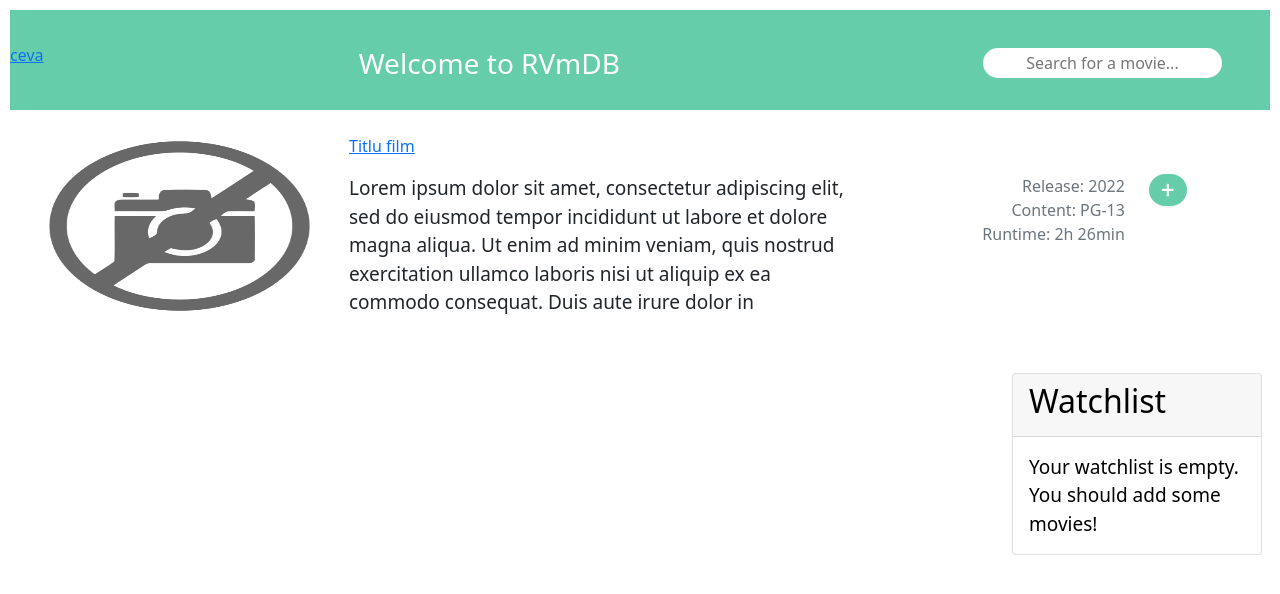
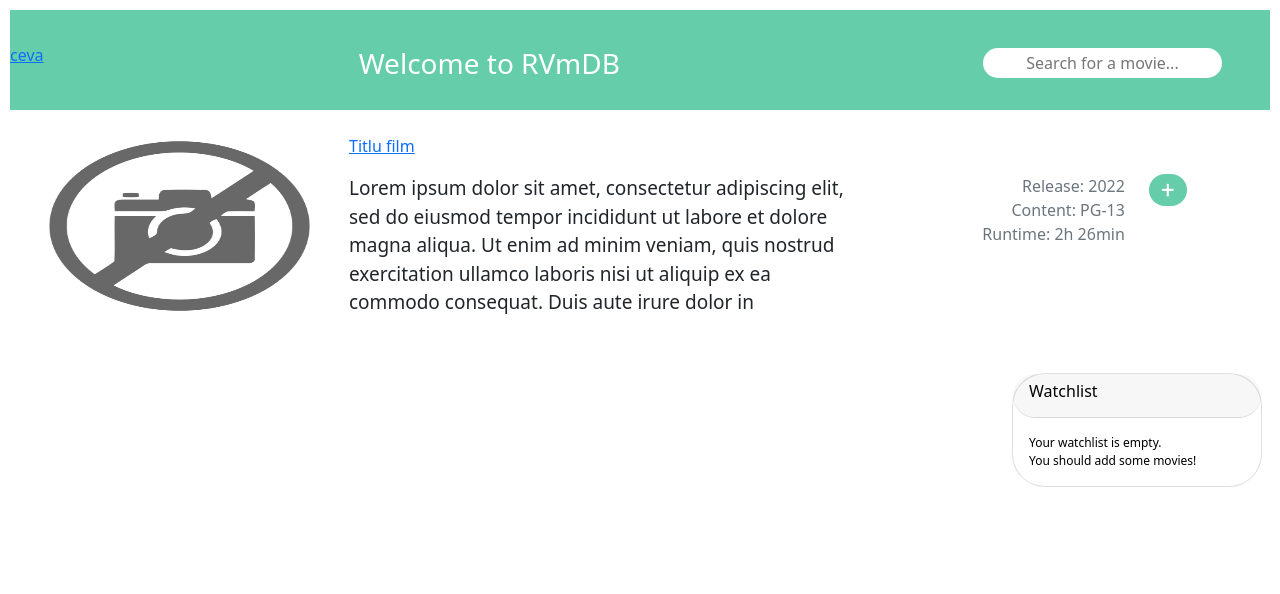
Before and after one commit to Alexandru1099/React-movie, a React (Create React App) app: page /movie/1 in a window 1280 px wide. Shown: the top 594 px of the page. Built offline with nearby package versions, Linux system fonts and the light colour scheme; no server answers.

Commit message:
order files and fs

```diff
--- a/src/components/ListMovie.js
+++ b/src/components/ListMovie.js
@@ -34,19 +34,19 @@ class ListMovie extends React.Component {
                 <Link to={`/movie/${movie.id}`}>
                   <h6 className="text-primary card-title">{movie.title}</h6>
                 </Link>
-                <p className="text-muted card-text">{movie.context}</p>
-                <p className="text-muted card-text">
+                <p className="text-muted card-text fs-14">{movie.context}</p>
+                <p className="text-muted card-text fs-14">
                   Starring:{movie.starring}
                 </p>
               </div>
               <div className="m-4 col-auto">
-                <p className="text-muted text-end m-0">
+                <p className="text-muted text-end m-0 fs-14">
                   Releses: {movie.releses}
                 </p>
-                <p className="text-muted text-end m-0">
+                <p className="text-muted text-end m-0 fs-14">
                   Content: {movie.content}
                 </p>
-                <p className="text-muted text-end m-0">
+                <p className="text-muted text-end m-0 fs-14">
                   Runtime: {movie.runtime}
                 </p>
               </div>
--- a/src/components/SelectMovie.js
+++ b/src/components/SelectMovie/SelectMovie.js
@@ -1,9 +1,9 @@
 import React from "react";
 import { Link, useHistory } from "react-router-dom";
-import "./components.css";
+import "../components.css";
 import "./selectedMovie.css";
 import { Chip } from "@mui/material";
-import photoMovie from "../images/no-image.png";
+import photoMovie from "../../images/no-image.png";
 
 const SelectMovie = () => {
   return (
--- a/src/components/selectedMovie.css
+++ b/src/components/SelectMovie/selectedMovie.css
@@ -8,3 +8,10 @@
     /* white-space: nowrap; */
     overflow: hidden;
 }
+.fs-12 {
+    font-size: 12px;
+}
+
+.fs-14{
+    font-size: 14px;
+}
--- a/src/components/WatchList.js
+++ b/src/components/WatchList/WatchList.js
@@ -1,4 +1,5 @@
 import React from "react";
+import './watchList.css'
 
 class WatchList extends React.Component {
   constructor(props) {
@@ -10,13 +11,13 @@ class WatchList extends React.Component {
   render() {
     return (
       <div className="float-end footer m-2 ">
-        <div className="card">
+        <div className="card card-border">
           <div className="card-header">
-            <h2>Watchlist</h2>
+            <h6>Watchlist</h6>
           </div>
           <div className="card-body">
-            <p className="card-text m-0">Your watchlist is empty.</p>
-            <p className="card-text">You should add some movies!</p>
+            <p className="card-text m-0 fs-12">Your watchlist is empty.</p>
+            <p className="card-text fs-12">You should add some movies!</p>
           </div>
         </div>
       </div>
--- /dev/null
+++ b/src/components/WatchList/watchList.css
@@ -0,0 +1,17 @@
+.footer {
+    position: fixed;
+    left: 0;
+    bottom:20px;
+    width: 250px;
+    background-color: white;
+    color: black;
+    position: sticky;
+  }
+
+  .card-border {
+    border-radius: 33px!important;
+  }
+
+  .card-header:first-child {
+    border-radius: 33px;
+  }
--- a/src/components/components.css
+++ b/src/components/components.css
@@ -24,13 +24,3 @@
 .css-14jg5j8-MuiChip-root {
   background-color: mediumaquamarine;
 }
-
-.footer {
-  position: fixed;
-  left: 0;
-  bottom: 0;
-  width: 250px;
-  background-color: white;
-  color: black;
-  position: sticky;
-}
--- a/src/pages/HomePage.js
+++ b/src/pages/HomePage.js
@@ -1,7 +1,7 @@
 import React from "react";
 import Navbar from "../components/navbar";
 import ListMovie from "../components/ListMovie";
-import WatchList from "../components/WatchList";
+import WatchList from "../components/WatchList/WatchList";
 import { LocalLaundryService } from "@mui/icons-material";
 
 class HomePage extends React.Component {
--- a/src/pages/SelectedMoviePage.js
+++ b/src/pages/SelectedMoviePage.js
@@ -2,8 +2,8 @@ import React, { useState } from "react";
 import Navbar from "../components/navbar";
 import { useParams } from "react-router-dom";
 import { useDispatch, useSelector } from "react-redux";
-import SelectMovie from "../components/SelectMovie";
-import WatchList from "../components/WatchList";
+import SelectMovie from "../components/SelectMovie/SelectMovie";
+import WatchList from "../components/WatchList/WatchList";
 
 const SelectMoviePage = () => {
   const params = useParams();
```
